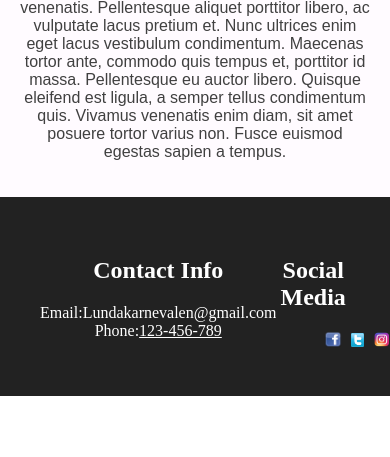
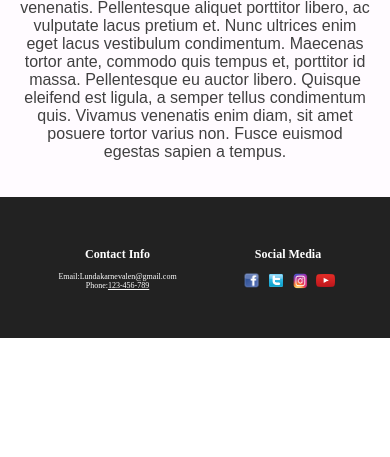
Before and after one commit to Vattenkruka/wuKarnevalen, a PHP site: page / in a window 390 px wide; the page is wider, and only the part inside the window is pictured. Shown: the part 630-1087 px from the top of that part. After the commit the page ends 968 px from the top of that part, so only its background shows below. Run offline with PHP 8.4, Linux system fonts and the light colour scheme.

Commit message:
Update style.css

```diff
--- a/css/style.css
+++ b/css/style.css
@@ -206,6 +206,7 @@ header .img-logga{
 	padding: 40px 40px;
 	color:white;
 	display:flex;
+	font-size:100%;
 }
 
 .right-footer{
@@ -314,6 +315,16 @@ border-radius:8px;
 	padding:0;
 
 }
+.left-footer{
+	font-size:50%;
+}
+.right-footer{
+	font-size:50%;
+}
+.right-footer h2{
+	margin-left:20%;
+
+}
 header .img-logga{
 	display:none;
 }
```
